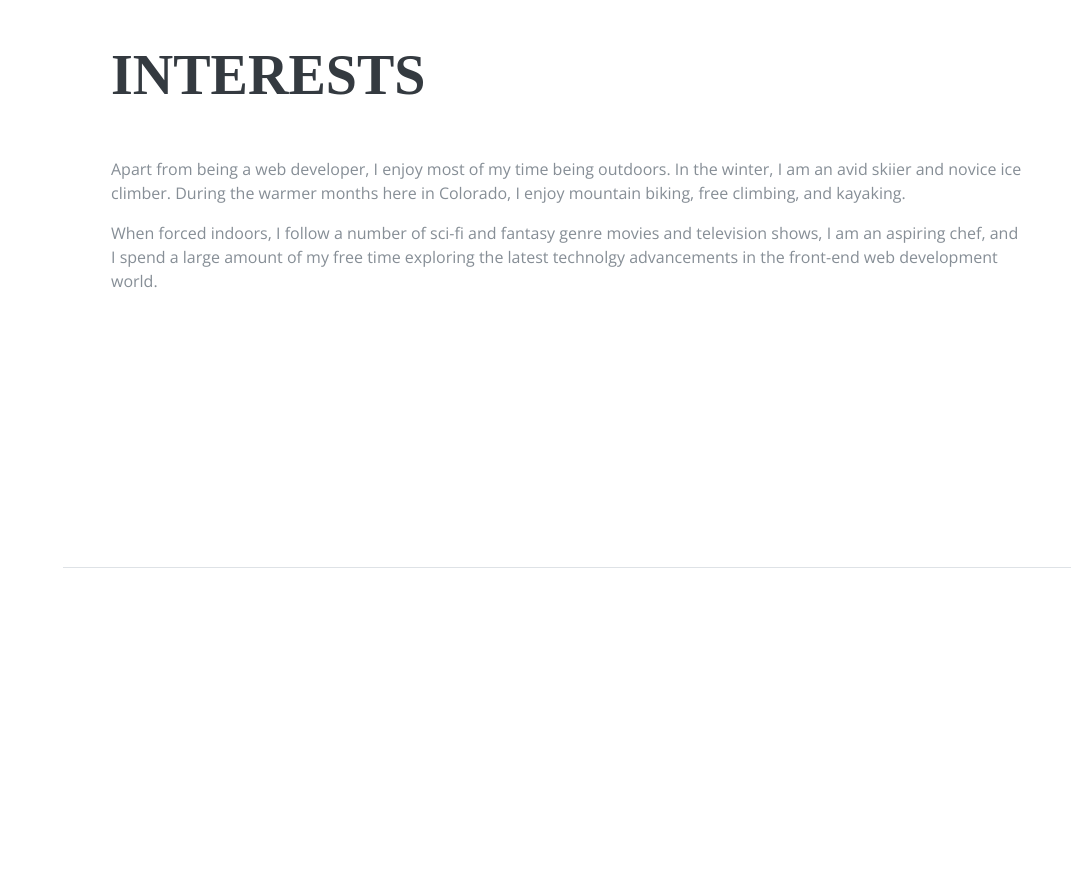
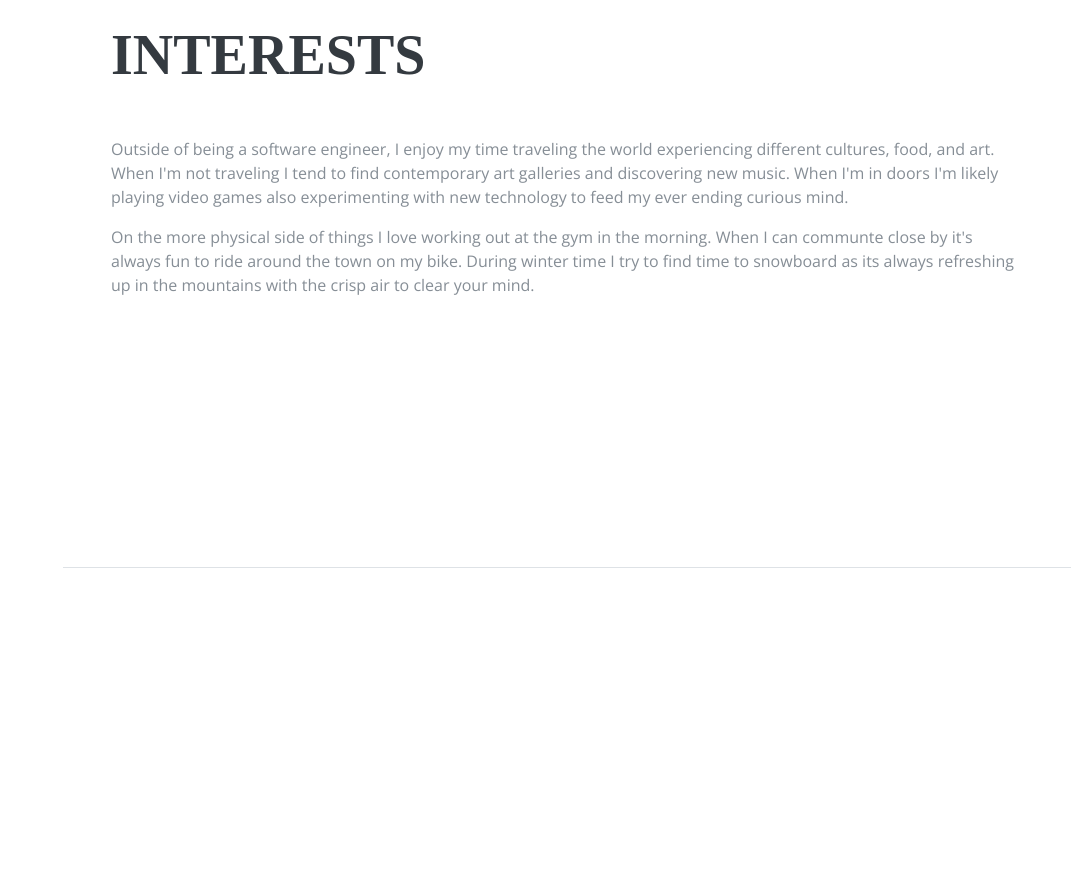
Before and after one commit to Chris-N/chris-n.github.io, a plain HTML site: page index.html in a window 1280 px wide. Shown: the part 3740-4635 px from the top of the page, without its empty margins (209-1280 px from the left). Drawn offline with nearby package versions, Linux system fonts and the light colour scheme; a web font is replaced by a local one.

Commit message:
Filled out my interest outside of tech

```diff
--- a/index.html
+++ b/index.html
@@ -253,8 +253,8 @@
       <section class="resume-section p-3 p-lg-5 d-flex flex-column" id="interests">
         <div class="my-auto">
           <h2 class="mb-5">Interests</h2>
-          <p>Apart from being a web developer, I enjoy most of my time being outdoors. In the winter, I am an avid skiier and novice ice climber. During the warmer months here in Colorado, I enjoy mountain biking, free climbing, and kayaking.</p>
-          <p class="mb-0">When forced indoors, I follow a number of sci-fi and fantasy genre movies and television shows, I am an aspiring chef, and I spend a large amount of my free time exploring the latest technolgy advancements in the front-end web development world.</p>
+          <p>Outside of being a software engineer, I enjoy my time traveling the world experiencing different cultures, food, and art. When I'm not traveling I tend to find contemporary art galleries and discovering new music. When I'm in doors I'm likely playing video games also experimenting with new technology to feed my ever ending curious mind.</p>
+          <p>On the more physical side of things I love working out at the gym in the morning. When I can communte close by it's always fun to ride around the town on my bike. During winter time I try to find time to snowboard as its always refreshing up in the mountains with the crisp air to clear your mind.</p>
         </div>
       </section>
 
```
